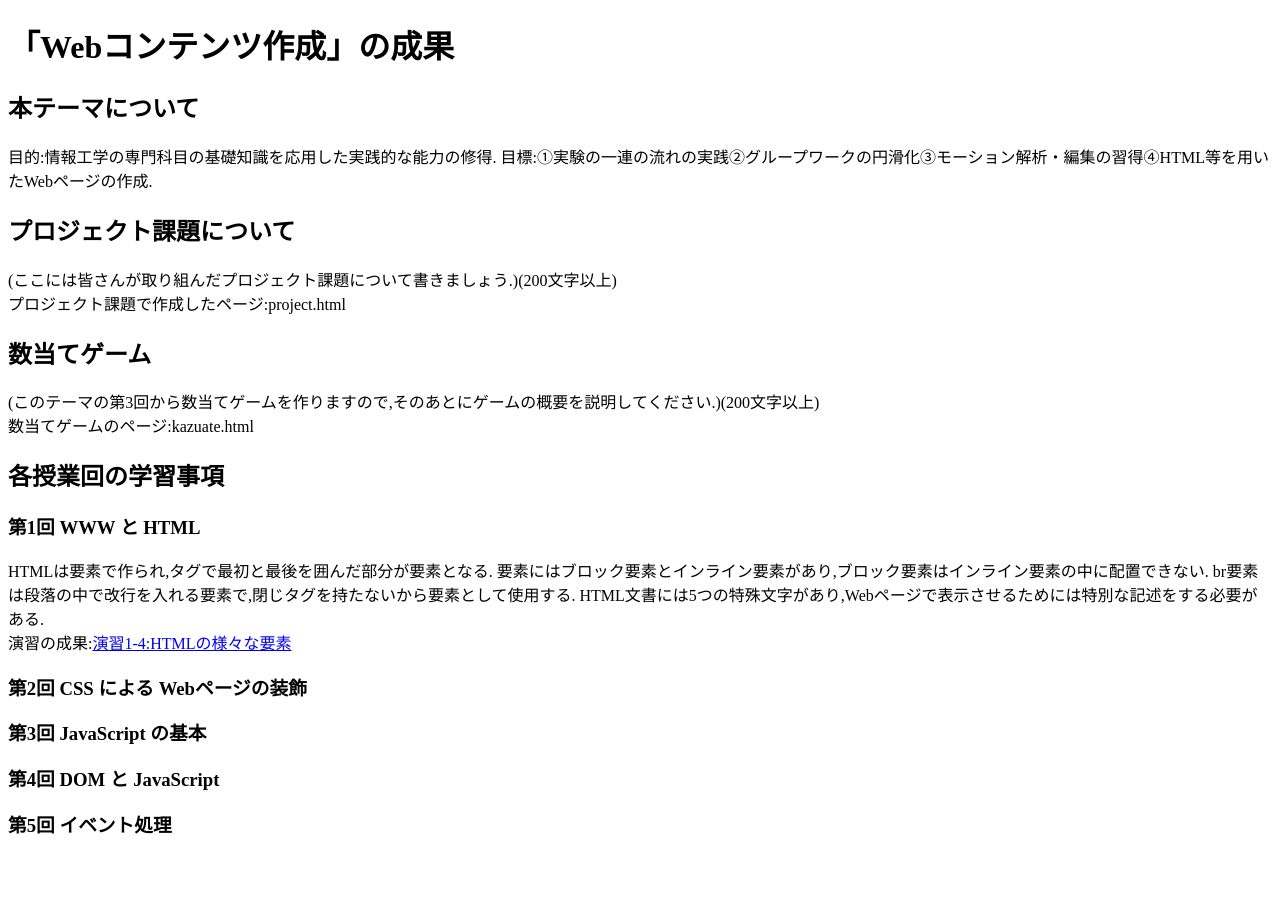
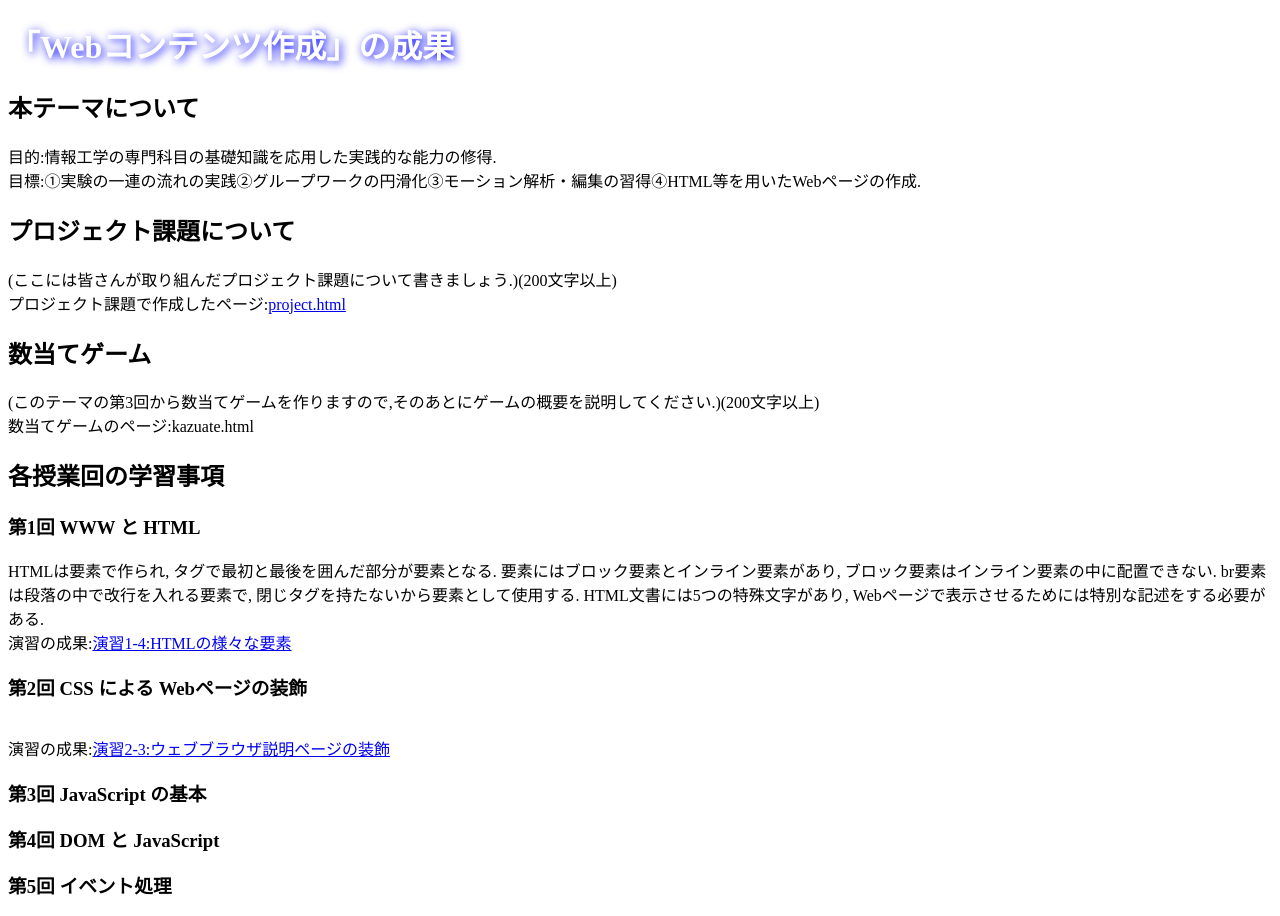
Before and after one commit to G484692024/medialabo, a plain HTML site: page index.html in a window 1280 px wide. Before the commit the page ends 856 px from the top, so only its background shows below. Drawn offline with Linux system fonts and the light colour scheme.

Commit message:
indexとprojectの修正とcss作成

```diff
--- a/index.html
+++ b/index.html
@@ -3,23 +3,25 @@
 <head>
     <meta charset="utf-8">
     <title>My test page</title>
+    <link rel="stylesheet" href="style.css">
 </head>
 <body>
 <p>
     <h1>「Webコンテンツ作成」の成果</h1>
     <h2>本テーマについて</h2>
-      目的:情報工学の専門科目の基礎知識を応用した実践的な能力の修得. 目標:①実験の一連の流れの実践②グループワークの円滑化③モーション解析・編集の習得④HTML等を用いたWebページの作成.
+    目的:情報工学の専門科目の基礎知識を応用した実践的な能力の修得. <br>目標:①実験の一連の流れの実践②グループワークの円滑化③モーション解析・編集の習得④HTML等を用いたWebページの作成.
     <h2>プロジェクト課題について</h2>
     (ここには皆さんが取り組んだプロジェクト課題について書きましょう.)(200文字以上)
-      <br>プロジェクト課題で作成したページ:<a>project.html</a>
+    <br>プロジェクト課題で作成したページ:<a title="project.html" href="project.html" target="_brank">project.html</a>
     <h2>数当てゲーム</h2>
     (このテーマの第3回から数当てゲームを作りますので,そのあとにゲームの概要を説明してください.)(200文字以上)
     <br>数当てゲームのページ:<a>kazuate.html</a>
     <h2>各授業回の学習事項</h2>
     <h3>第1回 WWW と HTML</h3>
-      HTMLは要素で作られ,タグで最初と最後を囲んだ部分が要素となる. 要素にはブロック要素とインライン要素があり,ブロック要素はインライン要素の中に配置できない. br要素は段落の中で改行を入れる要素で,閉じタグを持たないから要素として使用する. HTML文書には5つの特殊文字があり,Webページで表示させるためには特別な記述をする必要がある.
-      <br>演習の成果:<a title="演習1-4のHTMLファイル" href="file:///Users/kishi/Documents/medialabo/practice-html/elements.html" target="_brank">演習1-4:HTMLの様々な要素</a>
+    HTMLは要素で作られ, タグで最初と最後を囲んだ部分が要素となる. 要素にはブロック要素とインライン要素があり, ブロック要素はインライン要素の中に配置できない. br要素は段落の中で改行を入れる要素で, 閉じタグを持たないから要素として使用する. HTML文書には5つの特殊文字があり, Webページで表示させるためには特別な記述をする必要がある.
+    <br>演習の成果:<a title="演習1-4のHTMLファイル" href="practice-html/elements.html" target="_brank">演習1-4:HTMLの様々な要素</a>
     <h3>第2回 CSS による Webページの装飾</h3>
+    <br>演習の成果:<a title="演習2-3のHTMLファイル" href="practice-css/browser-intro.html" target="_brank">演習2-3:ウェブブラウザ説明ページの装飾</a>
     <h3>第3回 JavaScript の基本</h3>
     <h3>第4回 DOM と JavaScript</h3>
     <h3>第5回 イベント処理</h3>
--- /dev/null
+++ b/project.css
@@ -0,0 +1,3 @@
+h2{
+    color: rgba(24, 194, 137, 0.912);
+}
--- a/project.html
+++ b/project.html
@@ -3,11 +3,12 @@
   <head>
     <meta charset="utf-8">
     <title>プロジェクト課題</title>
+    <link rel="stylesheet"href="project.css">
   </head>
   <body>
     <p>
         <h1>プロジェクト課題</h1>
-        <h3>世界の天気</h3>
+        <h2>世界の天気</h2>
         <dl>
           Cairo カイロ
           <li>経度:31.2456</li>
--- /dev/null
+++ b/style.css
@@ -0,0 +1,4 @@
+h1{
+    color: white;
+    text-shadow: 2px 2px 10px blue;
+}
```
Lines whose indentation alone changed are shown as unchanged.
